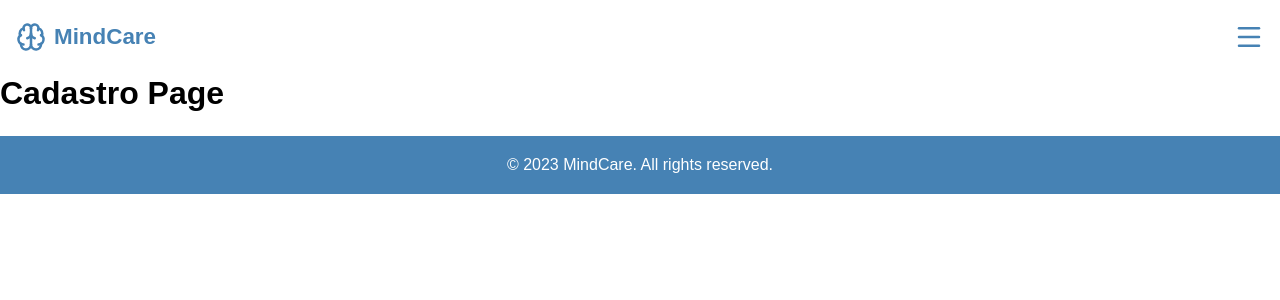
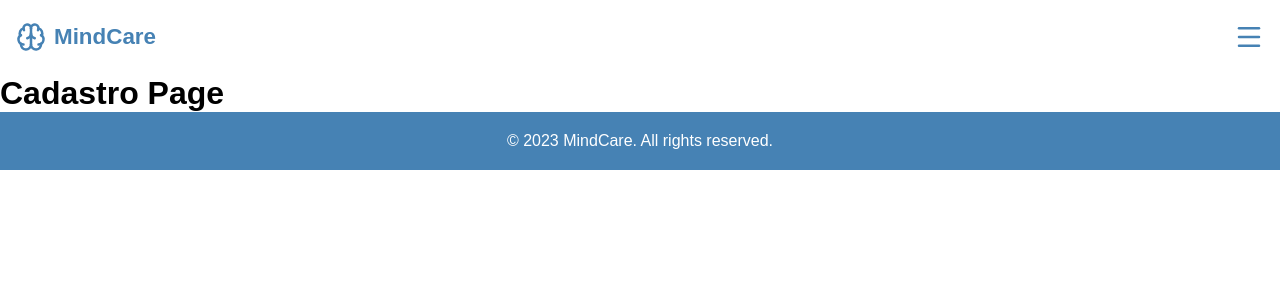
Before and after one commit to ProjetoBlocoADS/MindCareApp, a React (Vite) app in the folder app/: page /cadastro in a window 1280 px wide. Shown: the top 300 px of the page. Built offline with nearby package versions, Linux system fonts and the light colour scheme.

Commit message:
hotfix footer

```diff
--- a/app/src/componentes/card/cardHome.css
+++ b/app/src/componentes/card/cardHome.css
@@ -5,6 +5,7 @@
   border-radius: 8px;
   overflow: hidden;
   box-shadow: 0px 4px 6px rgba(0, 0, 0, 0.1);
+  margin-bottom: 1.5rem;
 }
 
 .image-with-label-img {
--- a/app/src/componentes/footer/footer.css
+++ b/app/src/componentes/footer/footer.css
@@ -4,5 +4,5 @@
     color: white;
     padding: 20px;
     text-align: center;
-    margin-top: 1.5rem;
+
 }
```
